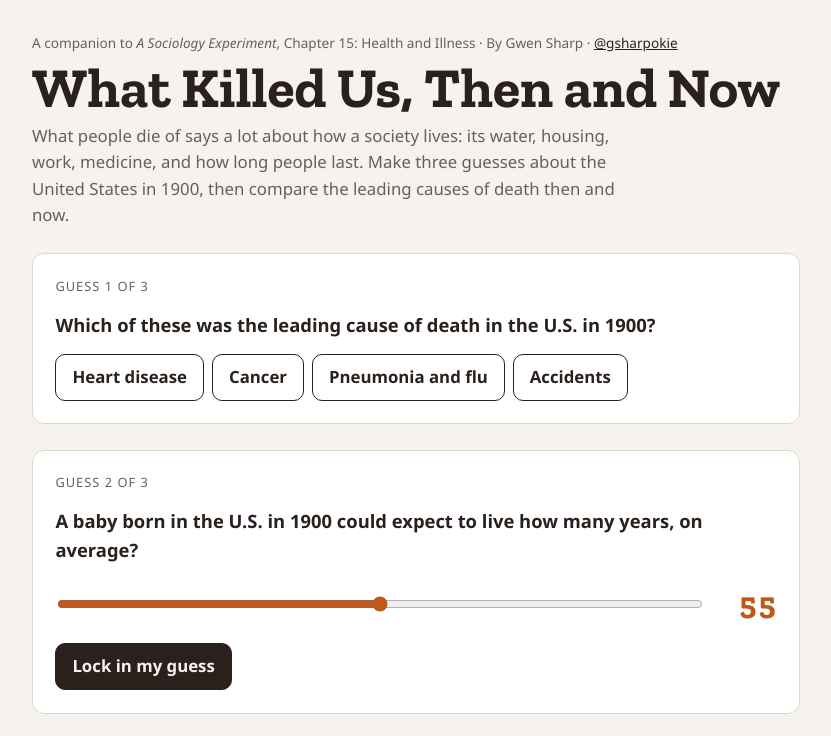
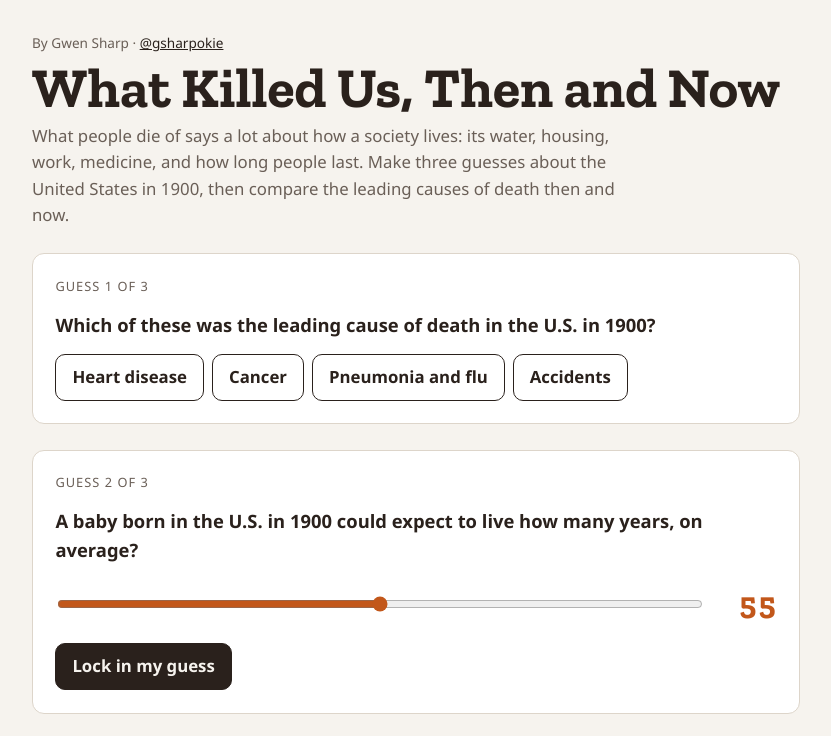
Before and after one commit to gsharpokie/causesofdeath, a plain HTML site: page index.html in a window 1280 px wide. Shown: the top 736 px of the page, without its empty margins (224-1055 px from the left). Drawn offline with nearby package versions, Linux system fonts and the light colour scheme.

Commit message:
Remove the textbook line
This project stands on its own; credit is to Gwen Sharp only.

Co-Authored-By: Claude Fable 5.2 <noreply@anthropic.com>
Claude-Session: https://claude.ai/code/session_01U3Suqs7pQFCdeiVfbbM3Zz

```diff
--- a/index.html
+++ b/index.html
@@ -93,7 +93,7 @@ footer { font-size: .85rem; color: var(--muted); }
 <body>
 <div class="wrap">
   <header>
-    <div class="kicker">A companion to <em>A Sociology Experiment</em>, Chapter 15: Health and Illness · By Gwen Sharp · <a href="https://x.com/gsharpokie">@gsharpokie</a></div>
+    <div class="kicker">By Gwen Sharp · <a href="https://x.com/gsharpokie">@gsharpokie</a></div>
     <h1>What Killed Us, Then and Now</h1>
     <p class="lede">What people die of says a lot about how a society lives: its water, housing, work, medicine, and how long people last. Make three guesses about the United States in 1900, then compare the leading causes of death then and now.</p>
   </header>
```
Also changed, not shown: 1 other file.
